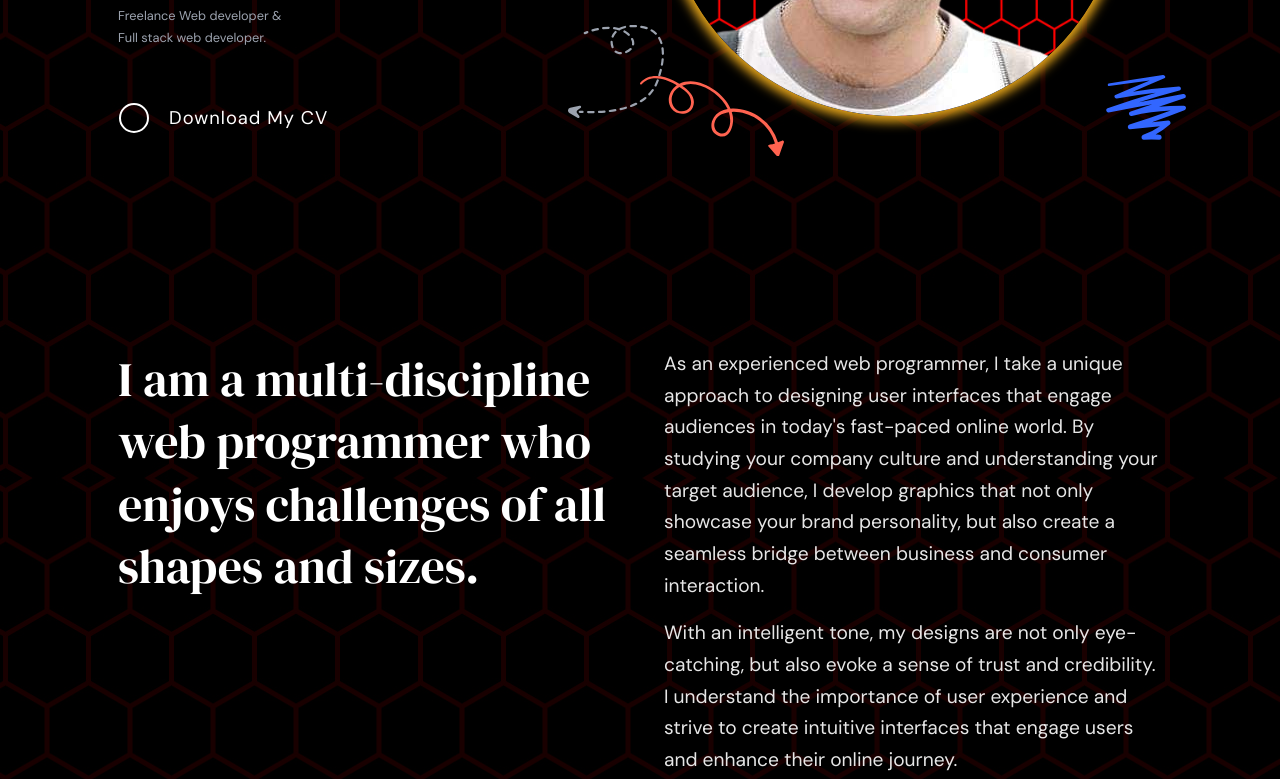
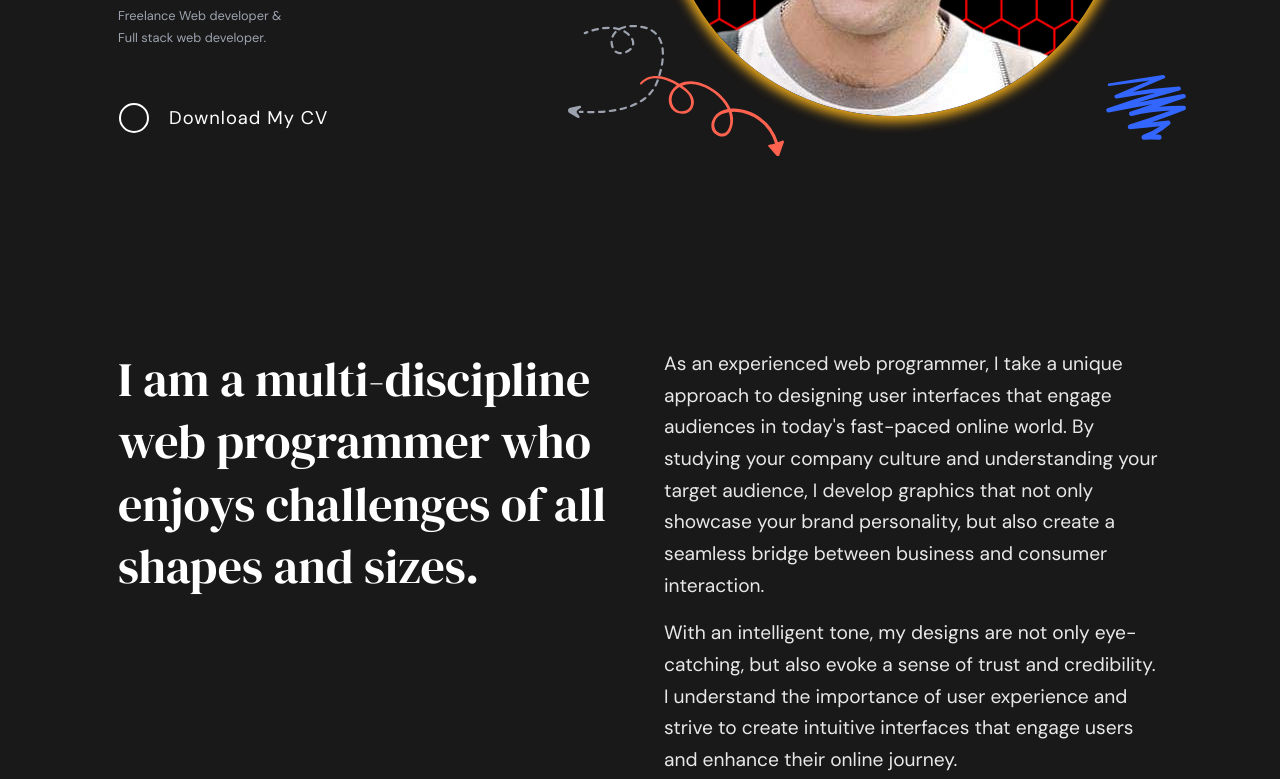
Before and after one commit to VyacheslavShvidkiy/myPortfolioMain, a plain HTML site: page index.html in a window 1280 px wide. Shown: the part 602-1381 px from the top of the page. Drawn offline with Linux system fonts and the light colour scheme.

Commit message:
Remove main background

```diff
--- a/assets/css/style.css
+++ b/assets/css/style.css
@@ -1,17 +1,4 @@
-body {
-    background: url('../images/foto-bg.jpg');
-    position: relative;
-}
-.body_overlay {
-    width: 100%;
-    height: 100%;
-    background: rgba(0, 0, 0, 0.9);
-    position: absolute;
-    top: 0;
-    left: 0;
-    bottom: 0;
-    right: 0%;
-}
+
 .my-photo {
   border-radius: 50%;
   background-image: url("../images/foto-bg.jpg");
--- a/index.html
+++ b/index.html
@@ -50,8 +50,6 @@
 
 </head>
 <body class="">
-    <div class="body_overlay"></div>
-
     <!-- Navbar -->
     <nav class="navbar navbar-expand-lg navbar-dark bg-transparent border-bottom">
         <div class="container" data-aos="fade-down" data-aos-delay="100" data-aos-duration="400">
```
